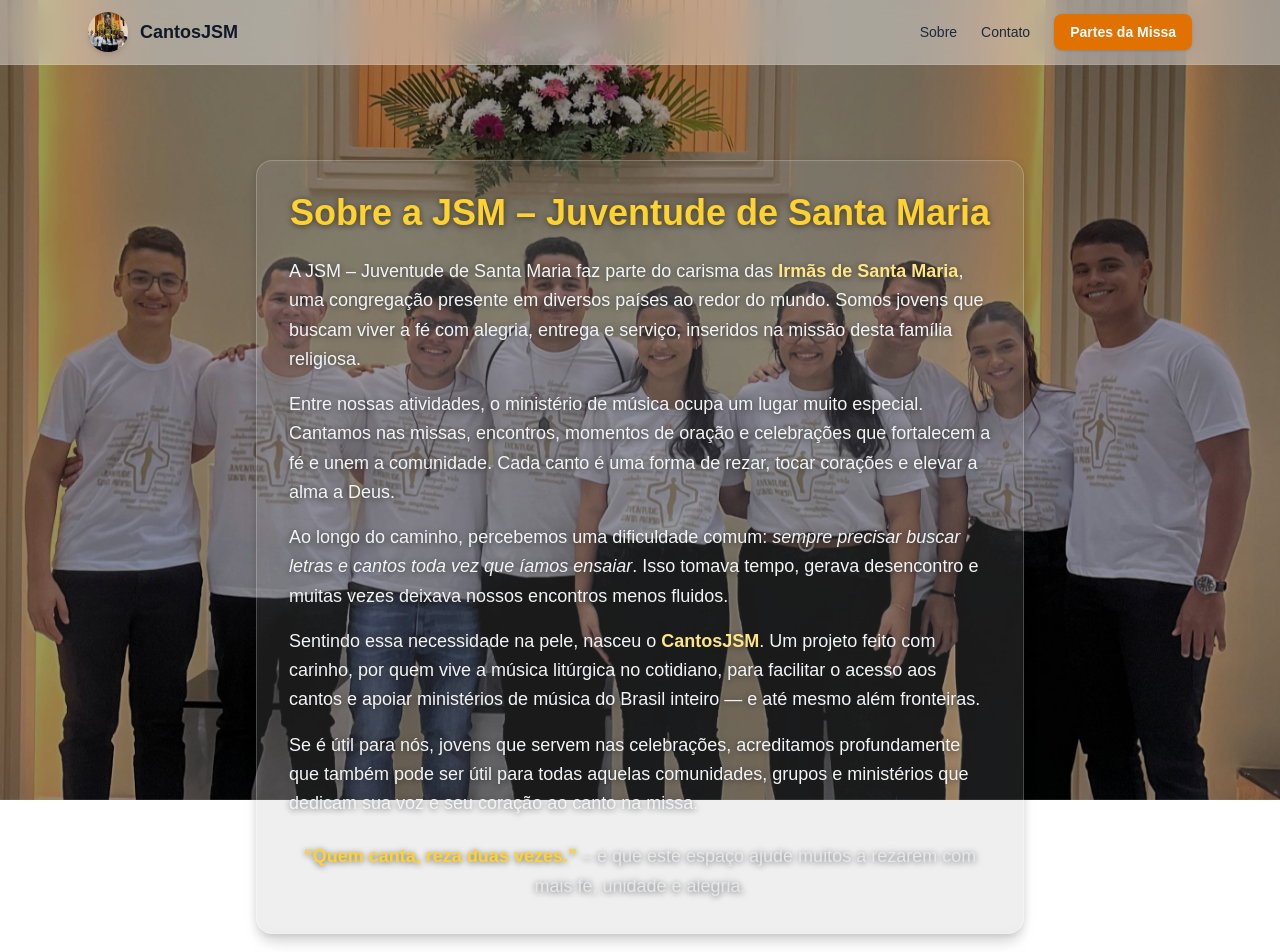
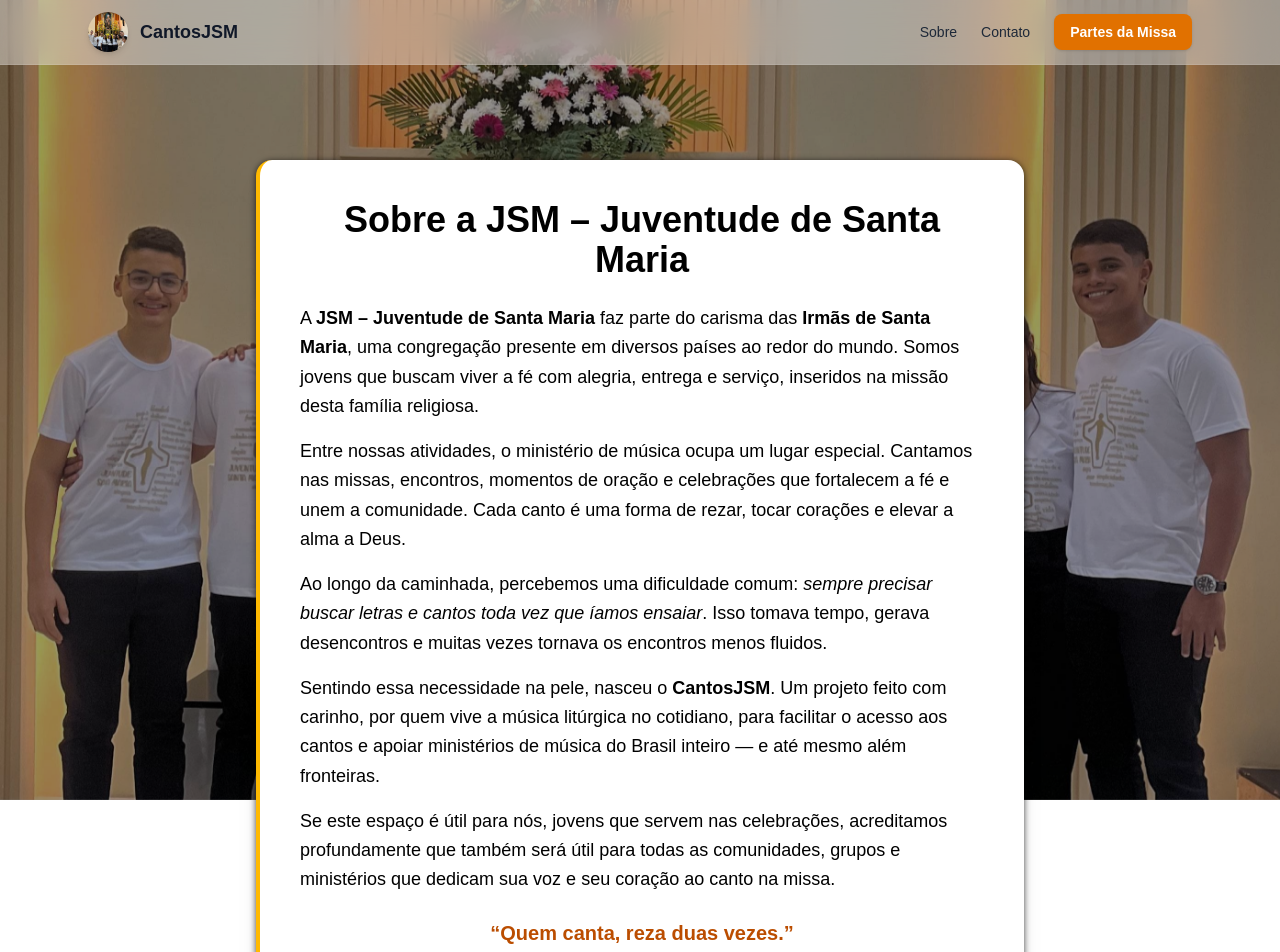
Before and after one commit to robsonalbuquerquedev/cantosjsm, a Next.js app: page /sobre in a window 1280 px wide. Shown: the top 952 px of the page. Built offline with nearby package versions, Linux system fonts and the light colour scheme.

Commit message:
update: project structure, pages, components and images

```diff
--- a/src/app/page.tsx
+++ b/src/app/page.tsx
@@ -1,73 +1,92 @@
 "use client";
 
 import { motion } from "framer-motion";
-import Image from "next/image";
 import Link from "next/link";
-import { Music, BookOpen, Mic2 } from "lucide-react";
+import {
+  BookOpen,
+  Music,
+  Mic2,
+  Sparkles,
+  Star,
+  HeartHandshake,
+} from "lucide-react";
 
 export default function Home() {
+  const sections = [
+    { label: "Entrada", path: "/entrada", icon: Music },
+    { label: "Ato Penitencial", path: "/ato-penitencial", icon: Star },
+    { label: "Glória", path: "/gloria", icon: Sparkles },
+    { label: "Salmo", path: "/salmo", icon: BookOpen },
+    { label: "Aclamação", path: "/aclamacao", icon: Mic2 },
+    { label: "Ofertório", path: "/ofertorio", icon: HeartHandshake },
+    { label: "Santo", path: "/santo", icon: Star },
+    { label: "Amém", path: "/amem", icon: Music },
+    { label: "Cordeiro", path: "/cordeiro", icon: Mic2 },
+    { label: "Comunhão", path: "/comunhao", icon: BookOpen },
+    { label: "Final", path: "/final", icon: Sparkles },
+  ];
+
   return (
-    <main className="min-h-screen flex flex-col md:flex-row items-center justify-center px-8 py-16 text-white relative">
-      {/* 🎵 Lado esquerdo: Mensagem e logo */}
-      <motion.div
+    <main className="min-h-screen flex flex-col md:flex-row items-center justify-center px-8 py-20 gap-10">
+
+      {/* 🟨 Lado Esquerdo — Apresentação Detalhada */}
+      <motion.article
         initial={{ opacity: 0, x: -40 }}
         animate={{ opacity: 1, x: 0 }}
         transition={{ duration: 0.8 }}
-        className="flex flex-col items-center md:items-start md:w-1/2 text-center md:text-left space-y-6"
+        className="md:w-1/2 w-full bg-white text-black rounded-2xl p-10 shadow-xl border-l-4 border-amber-400 space-y-6 relative"
       >
-        <Image
-          src="/logo.png"
-          alt="Logo CantosJSM"
-          width={100}
-          height={100}
-          className="rounded-full border-4 border-white/30 shadow-md"
-        />
+        {/* Faixa decorativa litúrgica */}
+        <div className="absolute top-0 left-0 w-full h-1 bg-gradient-to-r from-amber-500 via-yellow-400 to-amber-300 rounded-t-2xl" />
 
-        <h1 className="text-4xl md:text-5xl font-bold">
-          Bem-vindo ao <span className="text-yellow-300">CantosJSM</span>
-        </h1>
-        <p className="text-lg text-gray-200 max-w-md">
-          Encontre facilmente todos os cantos litúrgicos da missa —
-          organizados por momento, com letra, tom e cifras. Uma ferramenta feita
-          para ajudar seu ministério de música a louvar com mais harmonia.
-        </p>
+        <div className="flex flex-col items-center md:items-start space-y-4">
 
-        <div className="flex flex-wrap gap-4 mt-6">
-          <Link
-            href="/entrada"
-            className="bg-yellow-400 text-black px-5 py-2 rounded-xl font-semibold hover:bg-yellow-300 transition"
-          >
-            Começar Agora
-          </Link>
+          {/* Título aprimorado */}
+          <h1 className="text-4xl md:text-5xl font-extrabold text-center md:text-left text-amber-700 drop-shadow-sm">
+            Bem-vindo ao
+            <br />
+            <span className="bg-gradient-to-r from-amber-700 to-yellow-600 bg-clip-text text-transparent">
+              CantosJSM
+            </span>
+          </h1>
+
+          {/* Texto elegante */}
+          <p className="text-lg leading-relaxed text-gray-700 max-w-md">
+            Um espaço criado com carinho para ajudar ministérios de música a
+            encontrarem cantos litúrgicos com mais facilidade — organizados por
+            momento da missa, com trechos permitidos, tom e cifras opcionais.
+          </p>
         </div>
-      </motion.div>
+      </motion.article>
 
-      {/* 🎶 Lado direito: Hero Cards com seções */}
+      {/* 🟦 Lado Direito — Cards litúrgicos elegantes */}
       <motion.div
         initial={{ opacity: 0, x: 40 }}
         animate={{ opacity: 1, x: 0 }}
         transition={{ duration: 0.8, delay: 0.3 }}
-        className="grid grid-cols-2 sm:grid-cols-3 gap-4 md:w-1/2 mt-10 md:mt-0"
+        className="md:w-1/2 grid grid-cols-2 sm:grid-cols-3 gap-5"
       >
-        {[
-          { label: "Entrada", path: "/entrada" },
-          { label: "Ato Penitencial", path: "/ato-penitencial" },
-          { label: "Glória", path: "/gloria" },
-          { label: "Salmo", path: "/salmo" },
-          { label: "Aclamação", path: "/aclamacao" },
-          { label: "Ofertório", path: "/ofertorio" },
-          { label: "Santo", path: "/santo" },
-          { label: "Amém", path: "/amem" },
-          { label: "Cordeiro", path: "/cordeiro" },
-          { label: "Comunhão", path: "/comunhao" },
-          { label: "Final", path: "/final" },
-        ].map((item, index) => (
+        {sections.map(({ label, path, icon: Icon }) => (
           <Link
-            key={item.path}
-            href={item.path}
-            className="bg-white/10 hover:bg-white/20 transition p-4 rounded-xl text-center backdrop-blur-md border border-white/10 hover:-translate-y-1 duration-300"
+            key={path}
+            href={path}
+            className="
+              bg-white
+              text-black
+              p-5
+              rounded-2xl
+              border border-gray-200
+              shadow-md
+              hover:shadow-xl
+              hover:-translate-y-1
+              transition-all
+              flex flex-col
+              items-center
+              gap-3
+            "
           >
-            <p className="font-semibold">{item.label}</p>
+            <Icon className="text-amber-600" size={28} />
+            <span className="font-semibold text-center">{label}</span>
           </Link>
         ))}
       </motion.div>
--- a/src/app/sobre/page.tsx
+++ b/src/app/sobre/page.tsx
@@ -4,63 +4,69 @@
 
 export default function SobrePage() {
     return (
-        <main className="min-h-screen flex items-center justify-center px-6 py-20 text-white">
-            <motion.div
+        <main className="min-h-screen flex items-center justify-center px-6 py-20">
+            <motion.article
                 initial={{ opacity: 0, y: 30 }}
                 animate={{ opacity: 1, y: 0 }}
                 transition={{ duration: 0.8 }}
-                className="max-w-3xl bg-white/10 backdrop-blur-md border border-white/20 rounded-2xl p-8 shadow-lg"
+                className="max-w-3xl w-full bg-white text-black rounded-2xl p-8 md:p-10 shadow-xl border-l-4 border-amber-400 space-y-6"
             >
-                <h1 className="text-4xl font-bold text-amber-300 mb-6 text-center">
+                {/* Título */}
+                <header className="text-center space-y-2 mb-6">
+                    <h1 className="text-3xl md:text-4xl font-bold">
                         Sobre a JSM – Juventude de Santa Maria
                     </h1>
+                </header>
 
-                <p className="text-lg leading-relaxed text-gray-100 mb-4">
-                    A JSM – Juventude de Santa Maria faz parte do carisma das{" "}
-                    <span className="font-semibold text-amber-200">Irmãs de Santa Maria</span>,
-                    uma congregação presente em diversos países ao redor do mundo. Somos
-                    jovens que buscam viver a fé com alegria, entrega e serviço,
-                    inseridos na missão desta família religiosa.
+                {/* Conteúdo */}
+                <section className="space-y-4 leading-relaxed text-lg">
+                    <p>
+                        A <strong>JSM – Juventude de Santa Maria</strong> faz parte do carisma das{" "}
+                        <span className="font-semibold">Irmãs de Santa Maria</span>, uma
+                        congregação presente em diversos países ao redor do mundo. Somos jovens
+                        que buscam viver a fé com alegria, entrega e serviço, inseridos na missão
+                        desta família religiosa.
                     </p>
 
-                <p className="text-lg leading-relaxed text-gray-100 mb-4">
-                    Entre nossas atividades, o ministério de música ocupa um lugar muito
-                    especial. Cantamos nas missas, encontros, momentos de oração e
-                    celebrações que fortalecem a fé e unem a comunidade. Cada canto é
-                    uma forma de rezar, tocar corações e elevar a alma a Deus.
+                    <p>
+                        Entre nossas atividades, o ministério de música ocupa um lugar especial.
+                        Cantamos nas missas, encontros, momentos de oração e celebrações que
+                        fortalecem a fé e unem a comunidade. Cada canto é uma forma de rezar,
+                        tocar corações e elevar a alma a Deus.
                     </p>
 
-                <p className="text-lg leading-relaxed text-gray-100 mb-4">
-                    Ao longo do caminho, percebemos uma dificuldade comum:{" "}
+                    <p>
+                        Ao longo da caminhada, percebemos uma dificuldade comum:{" "}
                         <span className="italic">
                             sempre precisar buscar letras e cantos toda vez que íamos ensaiar
-                    </span>. Isso tomava tempo, gerava desencontro e muitas vezes deixava
-                    nossos encontros menos fluidos.
+                        </span>
+                        . Isso tomava tempo, gerava desencontros e muitas vezes tornava os
+                        encontros menos fluidos.
                     </p>
 
-                <p className="text-lg leading-relaxed text-gray-100 mb-4">
+                    <p>
                         Sentindo essa necessidade na pele, nasceu o{" "}
-                    <span className="font-semibold text-amber-200">CantosJSM</span>. Um
-                    projeto feito com carinho, por quem vive a música litúrgica no
-                    cotidiano, para facilitar o acesso aos cantos e apoiar ministérios de
-                    música do Brasil inteiro — e até mesmo além fronteiras.
+                        <strong>CantosJSM</strong>. Um projeto feito com carinho, por quem vive
+                        a música litúrgica no cotidiano, para facilitar o acesso aos cantos e
+                        apoiar ministérios de música do Brasil inteiro — e até mesmo além
+                        fronteiras.
                     </p>
 
-                <p className="text-lg leading-relaxed text-gray-100 mb-6">
-                    Se é útil para nós, jovens que servem nas celebrações, acreditamos
-                    profundamente que também pode ser útil para todas aquelas comunidades,
-                    grupos e ministérios que dedicam sua voz e seu coração ao canto na
-                    missa.
+                    <p>
+                        Se este espaço é útil para nós, jovens que servem nas celebrações,
+                        acreditamos profundamente que também será útil para todas as comunidades,
+                        grupos e ministérios que dedicam sua voz e seu coração ao canto na missa.
                     </p>
+                </section>
 
-                <p className="text-lg leading-relaxed text-gray-200 text-center">
-                    <span className="font-semibold text-amber-300">
+                {/* Frase final */}
+                <footer className="text-center mt-6">
+                    <p className="text-xl font-semibold text-amber-700">
                         “Quem canta, reza duas vezes.”
-                    </span>{" "}
-                    – e que este espaço ajude muitos a rezarem com mais fé, unidade e
-                    alegria.
                     </p>
-            </motion.div>
+                    <p className="text-gray-700">— Santo Agostinho</p>
+                </footer>
+            </motion.article>
         </main>
     );
 }
--- a/src/data/songs.json
+++ b/src/data/songs.json
@@ -3,7 +3,7 @@
         "id": "1",
         "name": "Alegres Vamos À Casa do Pai",
         "description": "Canto de entrada para celebrações do Tempo Comum.",
-        "lyrics": "             C             G7         C   C7\nAlegres vamos à   casa do Pai\n           F                             C\nE na alegria cantar seu louvor!\nA7       Dm        G7          C    Am\nEm sua    casa,     somos felizes\n          Dm          G7           C\nParticipamos da   ceia do amor\n\n        Am       A7           Dm\nA alegria nos   vem do Senhor\n        G7                               C\nSeu amor nos conduz pela mão\n        A              A7             Dm\nEle é luz que ilumina o seu    povo\n              D7                           G7\nCom segurança lhe dá a salvação",
+        "lyrics": "        C       G7      C  C7\nAlegres vamos à casa do Pai\n       F                   C\nE na alegria cantar seu louvor\nA7    Dm   G7     C    Am\nEm sua casa somos felizes\n       Dm      G7       C\nParticipamos da ceia do amor\n\n     Am      A7      Dm\nA alegria nos vem do Senhor\n     G7                  C\nSeu amor nos conduz pela mão\n      A         A7         Dm\nEle é luz que ilumina o seu povo\n         D7                 G7\nCom segurança lhe dá a salvação",
         "key": "C",
         "category": "entrada",
         "copyright": "© CNBB – Conferência Nacional dos Bispos do Brasil.",
```
Also changed, not shown: src/app/contato/page.tsx (+13 -13 lines), src/components/SongList.tsx (+50 -31 lines). Lines whose indentation alone changed are shown as unchanged.
